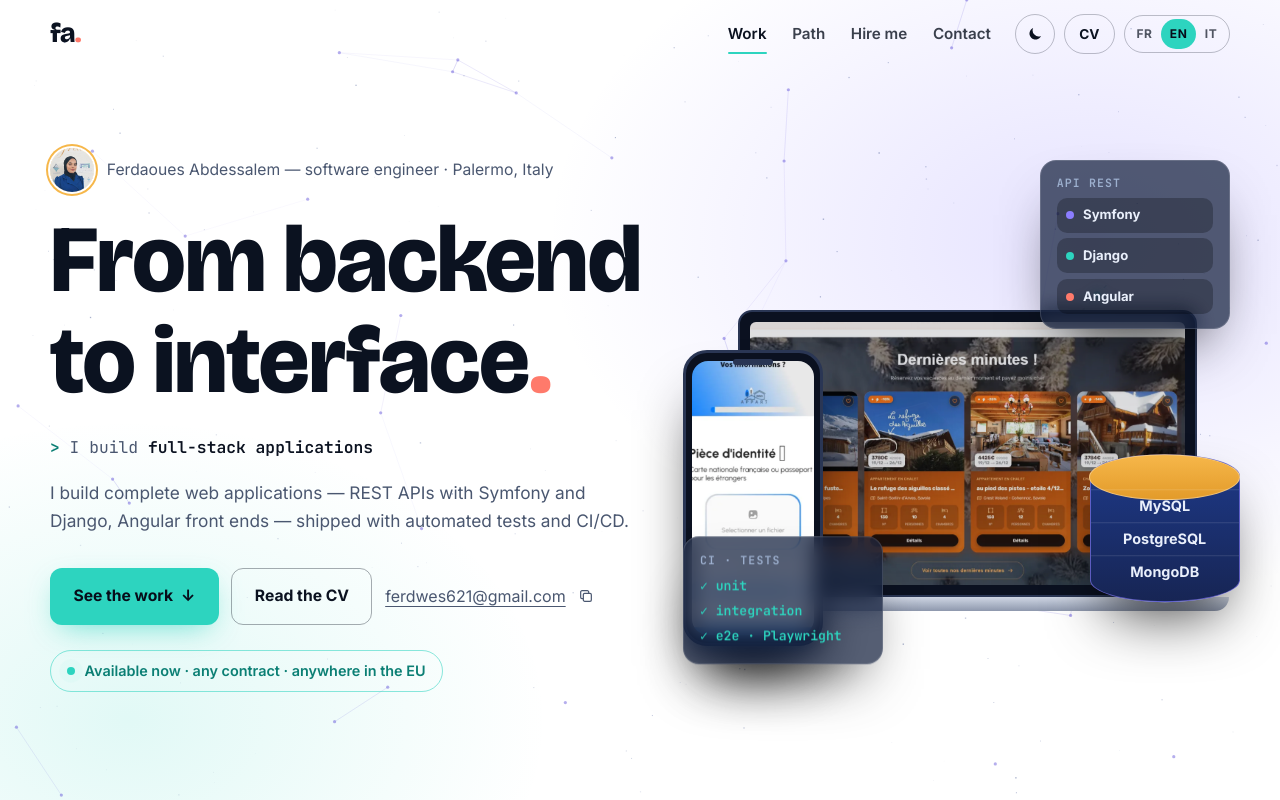
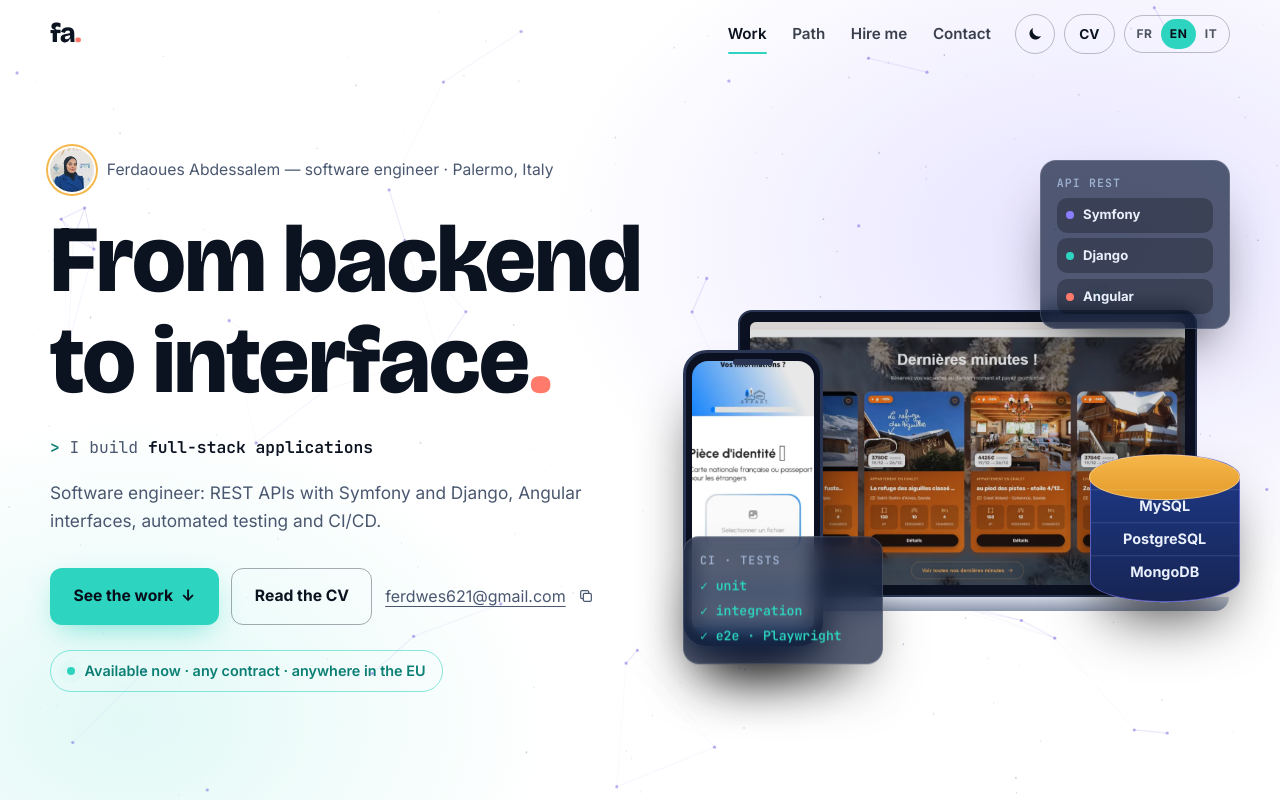
Before and after one commit to FerdawesAbdessalem/FerdawesAbdessalem.github.io, a plain HTML site: page index.html in a window 1280 px wide. Shown: the top 800 px of the page. Drawn offline with nearby package versions, Linux system fonts and the light colour scheme; animation ran at ten frames a second.

Commit message:
Hero lead: say just 'software engineer'

```diff
--- a/content.js
+++ b/content.js
@@ -36,9 +36,9 @@ window.CONTENT = {
       it: "Ingegnere dello sviluppo software, specializzata nella progettazione e nello sviluppo di soluzioni backend e full stack. Esperienza nell'architettura e nello sviluppo di API REST, nell'automazione dei test e nell'integrazione continua (CI/CD), con padronanza di diverse tecnologie e framework, tra cui Symfony, Django e Angular."
     },
     "hero.lead": {
-      fr: "Je développe des applications web complètes — API REST avec Symfony et Django, interfaces Angular — livrées avec des tests automatisés et une CI/CD.",
-      en: "I build complete web applications — REST APIs with Symfony and Django, Angular front ends — shipped with automated tests and CI/CD.",
-      it: "Sviluppo applicazioni web complete — API REST con Symfony e Django, interfacce Angular — rilasciate con test automatizzati e CI/CD."
+      fr: "Ingénieure logiciel : API REST avec Symfony et Django, interfaces Angular, tests automatisés et CI/CD.",
+      en: "Software engineer: REST APIs with Symfony and Django, Angular interfaces, automated testing and CI/CD.",
+      it: "Ingegnere del software: API REST con Symfony e Django, interfacce Angular, test automatizzati e CI/CD."
     },
     "hero.status": {
       fr: "Disponible immédiatement · tous contrats · toute l'UE",
--- a/index.html
+++ b/index.html
@@ -229,7 +229,7 @@
   </div>
 
   <noscript><p class="wrap">CV : <a href="cv/Ferdaoues_Abdessalem_CV_FR.pdf">FR</a> · <a href="cv/Ferdaoues_Abdessalem_Resume.pdf">EN</a> · <a href="cv/Ferdaoues_Abdessalem_CV_IT.pdf">IT</a></p></noscript>
-  <script src="content.js?v=0978c202"></script>
+  <script src="content.js?v=17764af8"></script>
   <script src="main.js?v=8bc51ef6"></script>
   <script src="animations.js?v=38e681a4"></script>
 </body>
```
